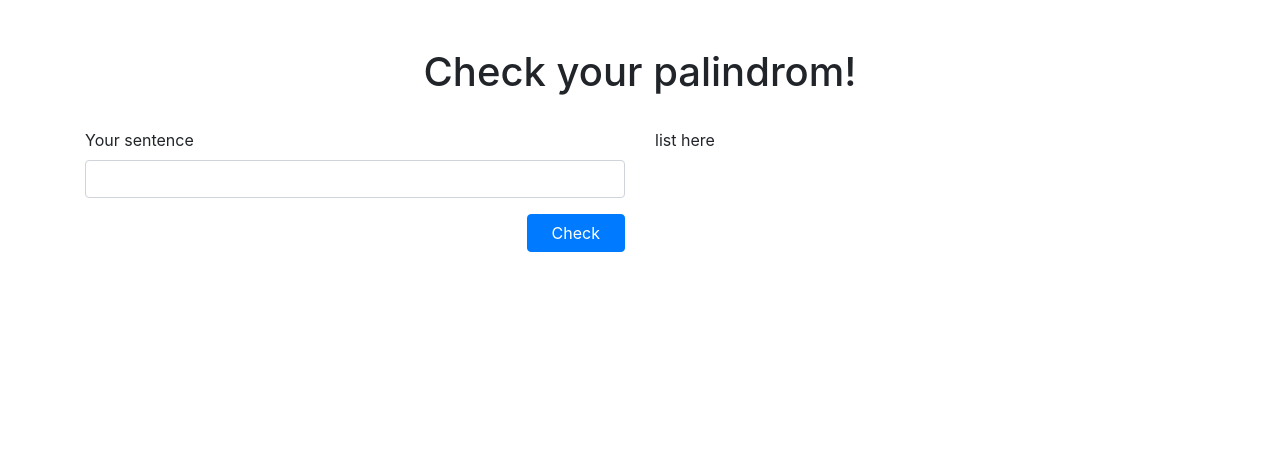
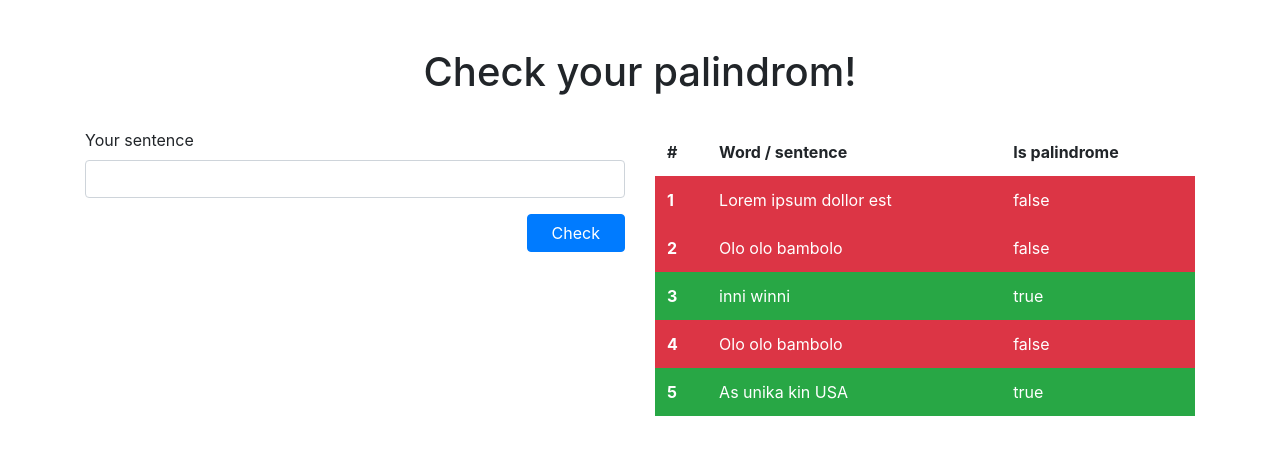
Before and after one commit to PDendys/palindrom-app, a React (Create React App) app: page /login in a window 1280 px wide. Both pictures are taken after typing "Sample", "Sample123" into the empty fields and a click on the button "Login". Shown: the top 454 px of the page. Built offline with nearby package versions, Linux system fonts and the light colour scheme.

Commit message:
displaying plaindroms list

```diff
--- /dev/null
+++ b/src/components/palindrom-list-item/ListItem.tsx
@@ -0,0 +1,20 @@
+import React from 'react';
+
+import { IPalindromItem } from 'types';
+
+interface IProps {
+    idx: number,
+    item: IPalindromItem
+}
+
+const ListItem: React.FC<IProps> = ({idx, item}: IProps) => {
+    return (
+        <tr className={item.isPalindrome ? 'bg-success' : 'bg-danger'}>
+            <th className="text-white" scope="row">{idx + 1}</th>
+            <td className="text-white">{item.sentence}</td>
+            <td className="text-white">{item.isPalindrome ? 'true' : 'false'}</td>
+        </tr>
+    );
+}
+
+export default ListItem;
--- /dev/null
+++ b/src/components/palindrom-list/PalindromList.tsx
@@ -0,0 +1,34 @@
+import React from 'react';
+import { useSelector } from 'react-redux';
+
+import { IPalindromItem, IStore } from 'types';
+
+import ListItem from 'components/palindrom-list-item/ListItem';
+
+const PalindromList: React.FC = () => {
+    const palindromList = useSelector((state: IStore) => state.palindrom.list);
+    return (
+        <table className="table table-striped table-borderless">
+            <thead>
+                <tr>
+                    <th scope="col">#</th>
+                    <th scope="col">Word / sentence</th>
+                    <th scope="col">Is palindrome</th>
+                </tr>
+            </thead>
+            <tbody>
+            {
+                palindromList.map((item: IPalindromItem, idx: number) =>
+                    <ListItem
+                        key={idx}
+                        idx={idx}
+                        item={item}
+                    />
+                )
+            }
+            </tbody>
+        </table>
+    );
+}
+
+export default React.memo(PalindromList);
--- a/src/pages/PalindromCheckerPage.tsx
+++ b/src/pages/PalindromCheckerPage.tsx
@@ -1,6 +1,7 @@
 import React from 'react';
 
 import PalindromCheckerForm from 'components/palindrom-checker-form/PalindromCheckerForm';
+import PalindromList from 'components/palindrom-list/PalindromList';
 
 const PalindromCheckerPage: React.FC = () => {
     return (
@@ -13,7 +14,7 @@ const PalindromCheckerPage: React.FC = () => {
                     <PalindromCheckerForm />
                 </div>
                 <div className="col-12 col-md-6">
-                    list here
+                    <PalindromList />
                 </div>
             </div>
         </div>
```
